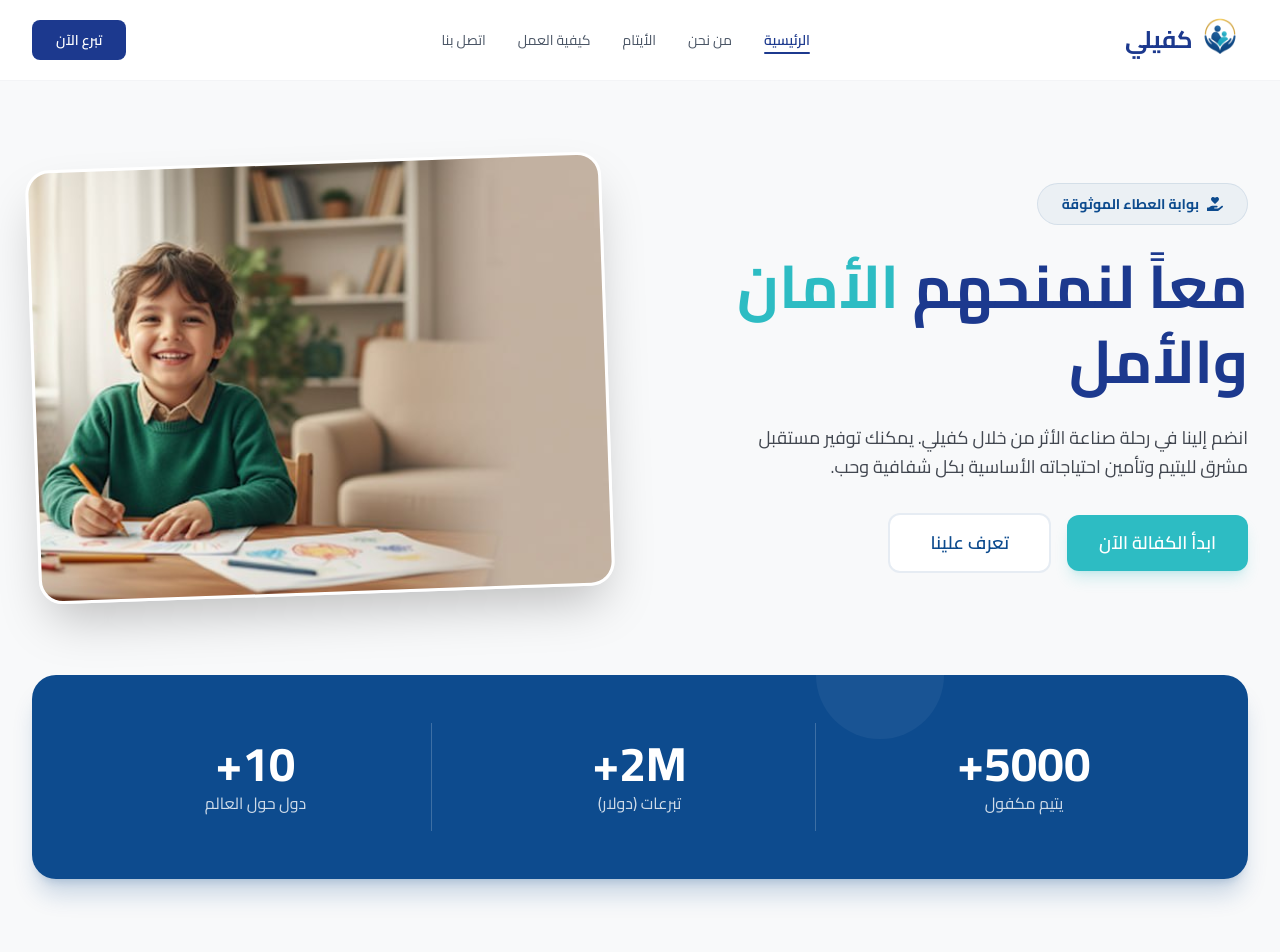
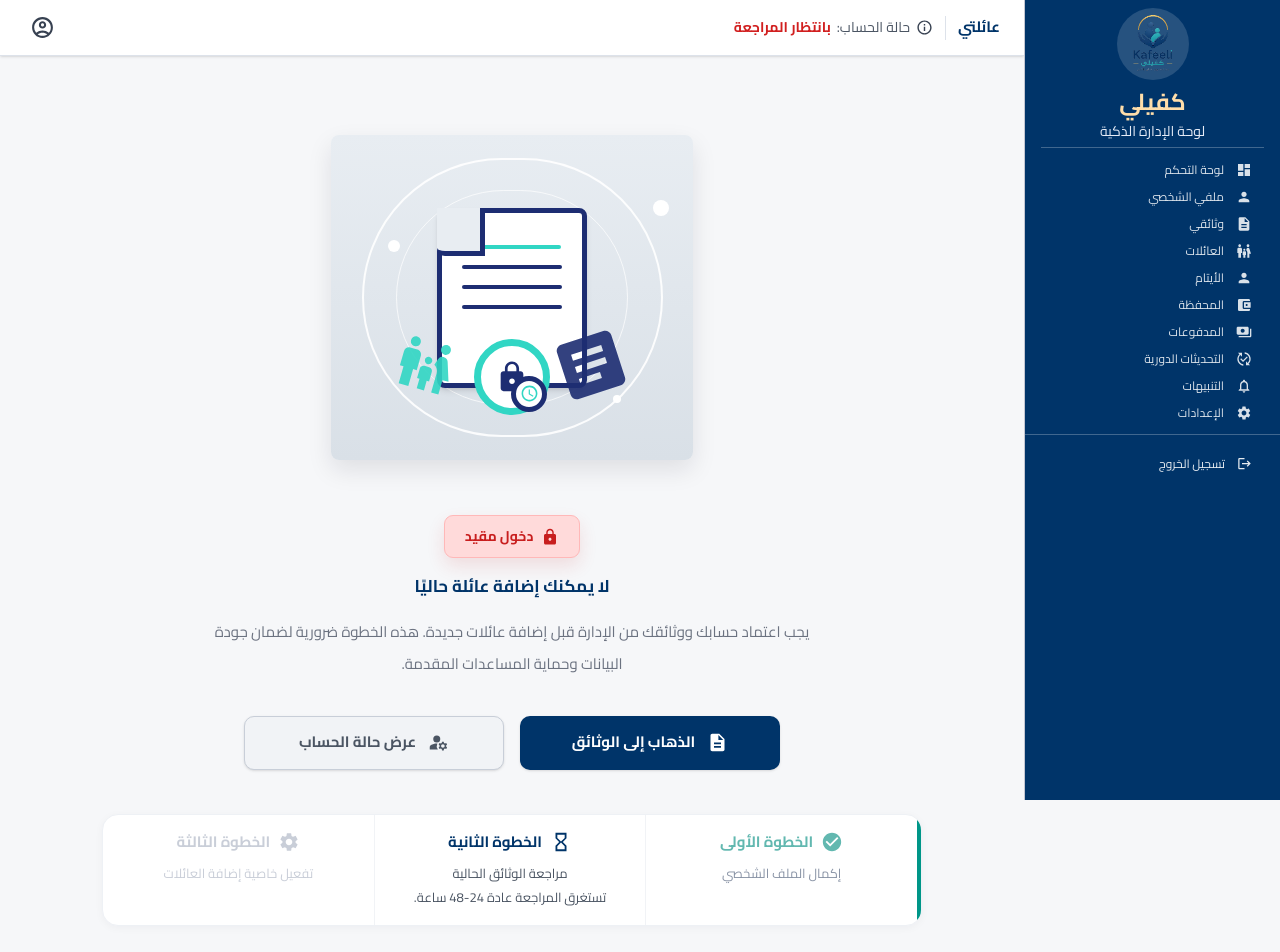
Before and after one commit to Kafeeli/kafeeli-frontend, a React (Vite) app: page /family-access-pending in a window 1280 px wide. Before the commit this address led to /landing-page. Shown: the top 952 px of the page. Built offline with nearby package versions, Linux system fonts and the light colour scheme.

Commit message:
bulding FamilyAccessPendingpage

```diff
--- a/src/App.jsx
+++ b/src/App.jsx
@@ -13,7 +13,7 @@ import MainDashBoard from "./pages/sponsor-dashboard/Dashboard";
 import GuardianProfile from "./pages/GuardianProfile";
 import ProfilePage from "./pages/sponsor-dashboard/profileDashboard";
 import ErrorPage from './pages/guardian-dashboard/Families/ErrorStates';
-
+import FamilyAccessPendingPage from './pages/guardian-dashboard/Families/FamilyAccessPendingPage';
 
 function PageWrapper({ children }) {
   return (
@@ -68,6 +68,14 @@ function AnimatedRoutes() {
           element={
             <PageWrapper>
               <Login />
+            </PageWrapper>
+          }
+        />
+        <Route
+          path="/family-access-pending"
+          element={
+            <PageWrapper>
+              <FamilyAccessPendingPage />
             </PageWrapper>
           }
         />
--- /dev/null
+++ b/src/pages/guardian-dashboard/Families/FamilyAccessPendingPage.jsx
@@ -0,0 +1,245 @@
+import { useState } from "react";
+import Sidebar from "../Sidebar";
+
+import {
+  MdMenu,
+  MdOutlineAccountCircle,
+  MdInfoOutline,
+  MdLock,
+  MdDescription,
+  MdManageAccounts,
+  MdCheckCircle,
+  MdHourglassEmpty,
+  MdSettings,
+  MdArticle,
+  MdAccessTime,
+  MdFamilyRestroom,
+} from "react-icons/md";
+
+function TopNavbar({ setOpenSidebar }) {
+  return (
+    <header
+      dir="rtl"
+      className="h-[56px] bg-white border-b border-[#DDE2EA] shadow-sm px-3 sm:px-6"
+    >
+      <div className="h-full flex items-center justify-between gap-3">
+        {/* يمين الهيدر */}
+        <div className="flex items-center gap-3 min-w-0">
+          <button
+            type="button"
+            onClick={() => setOpenSidebar(true)}
+            className="lg:hidden w-9 h-9 rounded-lg flex items-center justify-center text-[#374151] hover:bg-gray-100 transition shrink-0"
+            aria-label="فتح القائمة"
+          >
+            <MdMenu className="text-2xl" />
+          </button>
+
+          <h1 className="font-[Cairo] text-[15px] font-bold text-[#003469] whitespace-nowrap shrink-0">
+            عائلتي
+          </h1>
+
+          <div className="h-6 w-px bg-[#DDE2EA] shrink-0" />
+
+          <div className="flex items-center gap-1.5 min-w-0">
+            <MdInfoOutline className="text-[#374151] text-[17px] shrink-0" />
+
+            <span className="font-[Cairo] text-[12px] sm:text-[14px] text-[#4B5563] whitespace-nowrap">
+              حالة الحساب:
+            </span>
+
+            <span className="font-[Cairo] text-[12px] sm:text-[14px] font-bold text-[#D11F1F] whitespace-nowrap">
+              بانتظار المراجعة
+            </span>
+          </div>
+        </div>
+
+        {/* يسار الهيدر */}
+        <button
+          type="button"
+          className="w-9 h-9 rounded-full flex items-center justify-center text-[#374151] hover:bg-gray-100 transition shrink-0"
+          aria-label="حساب المستخدم"
+        >
+          <MdOutlineAccountCircle className="text-[25px]" />
+        </button>
+      </div>
+    </header>
+  );
+}
+
+function RestrictedIllustration() {
+  return (
+    <div className="relative mx-auto w-full max-w-[360px] sm:max-w-[430px] aspect-square sm:aspect-[1/0.9] flex items-center justify-center">
+      <div className="absolute inset-[8%] rounded-[8px] bg-gradient-to-b from-[#E8EDF2] to-[#D9E0E7] shadow-[0_10px_25px_rgba(16,24,40,0.10)]" />
+
+      <div className="relative w-[70%] h-[72%] rounded-full border-2 border-white/90 flex items-center justify-center">
+        <div className="absolute w-[78%] h-[78%] rounded-full border border-white/70" />
+        <div className="absolute -right-2 top-10 w-4 h-4 rounded-full bg-white" />
+        <div className="absolute left-6 top-20 w-3 h-3 rounded-full bg-white" />
+        <div className="absolute right-10 bottom-8 w-2 h-2 rounded-full bg-white" />
+
+        <div className="relative w-[130px] h-[160px] sm:w-[150px] sm:h-[180px] bg-white border-[5px] border-[#1D2D72] rounded-[8px] shadow-md">
+          <div className="absolute -top-[5px] -left-[5px] w-12 h-12 bg-[#E8EDF2] border-r-[5px] border-b-[5px] border-[#1D2D72] rounded-bl-[8px]" />
+
+          <div className="mt-8 mx-auto w-[70%] h-[4px] bg-[#31D6C4] rounded-full" />
+          <div className="mt-4 mx-auto w-[72%] h-[4px] bg-[#1D2D72] rounded-full" />
+          <div className="mt-4 mx-auto w-[72%] h-[4px] bg-[#1D2D72] rounded-full" />
+          <div className="mt-4 mx-auto w-[72%] h-[4px] bg-[#1D2D72] rounded-full" />
+
+          <div className="absolute -bottom-8 left-1/2 -translate-x-1/2 w-[76px] h-[76px] rounded-full border-[7px] border-[#31D6C4] bg-white flex items-center justify-center">
+            <MdLock className="text-[#1D2D72] text-[34px]" />
+
+            <div className="absolute -bottom-1 -right-1 w-9 h-9 rounded-full bg-white border-[5px] border-[#1D2D72] flex items-center justify-center">
+              <MdAccessTime className="text-[#31D6C4] text-[19px]" />
+            </div>
+          </div>
+        </div>
+
+        <MdArticle className="absolute text-[#1D2D72] text-[64px] sm:text-[76px] right-8 bottom-8 rotate-[-18deg] opacity-90" />
+        <MdFamilyRestroom className="absolute text-[#31D6C4] text-[50px] sm:text-[60px] left-8 bottom-10 rotate-[16deg] opacity-90" />
+      </div>
+    </div>
+  );
+}
+
+function StepCard({ status, title, description, icon }) {
+  const styles = {
+    done: {
+      title: "text-[#62B8B0]",
+      icon: "text-[#62B8B0]",
+      text: "text-[#8A94A6]",
+    },
+    current: {
+      title: "text-[#003469]",
+      icon: "text-[#003469]",
+      text: "text-[#4B5563]",
+    },
+    disabled: {
+      title: "text-[#C9CED8]",
+      icon: "text-[#C9CED8]",
+      text: "text-[#C9CED8]",
+    },
+  };
+
+  const selected = styles[status];
+
+  return (
+    <div className="flex-1 min-w-[180px] text-center px-4 py-4">
+      <div className="flex items-center justify-center gap-2">
+        <span className={`text-[22px] ${selected.icon}`}>{icon}</span>
+
+        <h3 className={`font-[Cairo] text-[14px] sm:text-[15px] font-bold ${selected.title}`}>
+          {title}
+        </h3>
+      </div>
+
+      <p className={`mt-2 font-[Cairo] text-[12px] sm:text-[13px] leading-6 ${selected.text}`}>
+        {description}
+      </p>
+    </div>
+  );
+}
+
+function ProgressSteps() {
+  return (
+    <section className="mt-9 sm:mt-11 w-full max-w-[820px] mx-auto rounded-[16px] bg-white border border-[#EEF1F5] shadow-[0_2px_8px_rgba(16,24,40,0.04)] overflow-hidden">
+      <div className="flex flex-col md:flex-row md:items-stretch">
+        <div className="hidden md:block w-[4px] bg-[#009688]" />
+
+        <StepCard
+          status="done"
+          icon={<MdCheckCircle />}
+          title="الخطوة الأولى"
+          description="إكمال الملف الشخصي"
+        />
+
+        <div className="hidden md:block w-px bg-[#F1F3F6]" />
+
+        <StepCard
+          status="current"
+          icon={<MdHourglassEmpty />}
+          title="الخطوة الثانية"
+          description={
+            <>
+              مراجعة الوثائق الحالية
+              <br />
+              تستغرق المراجعة عادة 24-48 ساعة.
+            </>
+          }
+        />
+
+        <div className="hidden md:block w-px bg-[#F1F3F6]" />
+
+        <StepCard
+          status="disabled"
+          icon={<MdSettings />}
+          title="الخطوة الثالثة"
+          description="تفعيل خاصية إضافة العائلات"
+        />
+      </div>
+    </section>
+  );
+}
+
+function FamilyAccessPendingPage() {
+  const [openSidebar, setOpenSidebar] = useState(false);
+
+  return (
+    <div dir="rtl" className="min-h-screen bg-[#F6F7F9] font-[Cairo]">
+      <Sidebar
+        openSidebar={openSidebar}
+        setOpenSidebar={setOpenSidebar}
+        activeItem="عائلتي"
+      />
+
+      <div className="min-h-screen lg:mr-[256px] flex flex-col">
+        <TopNavbar setOpenSidebar={setOpenSidebar} />
+
+        <main className="flex-1 px-4 py-6 sm:px-6 lg:px-8 xl:px-10">
+          <div className="w-full max-w-[980px] mx-auto">
+            <section className="bg-white/0 rounded-[18px] px-2 sm:px-6 py-3 sm:py-6 text-center">
+              <RestrictedIllustration />
+
+              <div className="mt-4 sm:mt-6 flex justify-center">
+                <span className="inline-flex items-center gap-2 rounded-[9px] bg-[#FFDADA] border border-[#FFB8B8] px-5 py-2.5 font-[Cairo] text-[14px] font-bold text-[#C81E1E] shadow-[0_8px_18px_rgba(200,30,30,0.12)]">
+                  <MdLock className="text-[18px]" />
+                  دخول مقيد
+                </span>
+              </div>
+
+              <h2 className="mt-4 font-[Cairo] text-[15px] sm:text-[17px] font-bold text-[#003469]">
+                لا يمكنك إضافة عائلة حاليًا
+              </h2>
+
+              <p className="mt-4 max-w-[600px] mx-auto font-[Cairo] text-[13px] sm:text-[15px] leading-8 text-[#6B7280]">
+                يجب اعتماد حسابك ووثائقك من الإدارة قبل إضافة عائلات جديدة.
+                هذه الخطوة ضرورية لضمان جودة البيانات وحماية المساعدات المقدمة.
+              </p>
+
+              <div className="mt-9 flex flex-col sm:flex-row items-center justify-center gap-4">
+                <button
+                  type="button"
+                  className="w-full sm:w-[260px] h-[54px] rounded-[10px] bg-[#003469] text-white font-[Cairo] text-[15px] font-bold flex items-center justify-center gap-3 hover:bg-[#004B8F] transition shadow-sm hover:shadow-md"
+                >
+                  <MdDescription className="text-[21px]" />
+                  الذهاب إلى الوثائق
+                </button>
+
+                <button
+                  type="button"
+                  className="w-full sm:w-[260px] h-[54px] rounded-[10px] bg-[#F1F3F6] border border-[#C8CED8] text-[#4B5563] font-[Cairo] text-[15px] font-bold flex items-center justify-center gap-3 hover:bg-[#E5E7EB] transition shadow-sm hover:shadow-md"
+                >
+                  <MdManageAccounts className="text-[21px]" />
+                  عرض حالة الحساب
+                </button>
+              </div>
+
+              <ProgressSteps />
+            </section>
+          </div>
+        </main>
+      </div>
+    </div>
+  );
+}
+
+export default FamilyAccessPendingPage;
```
